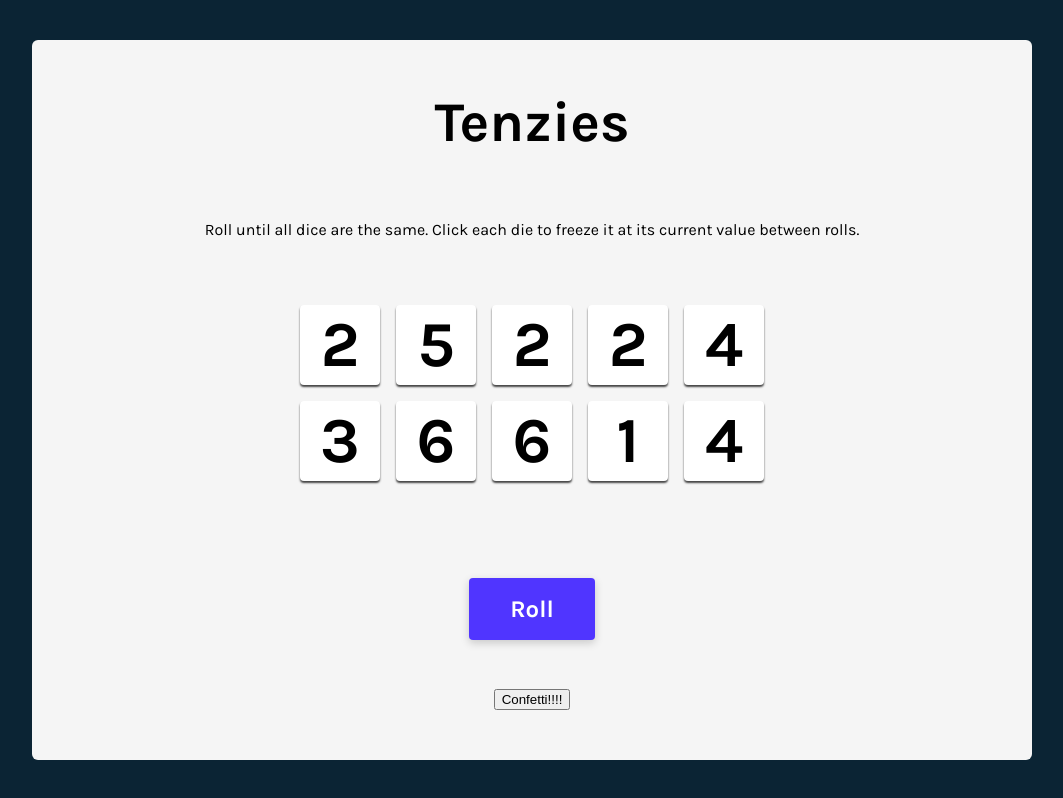
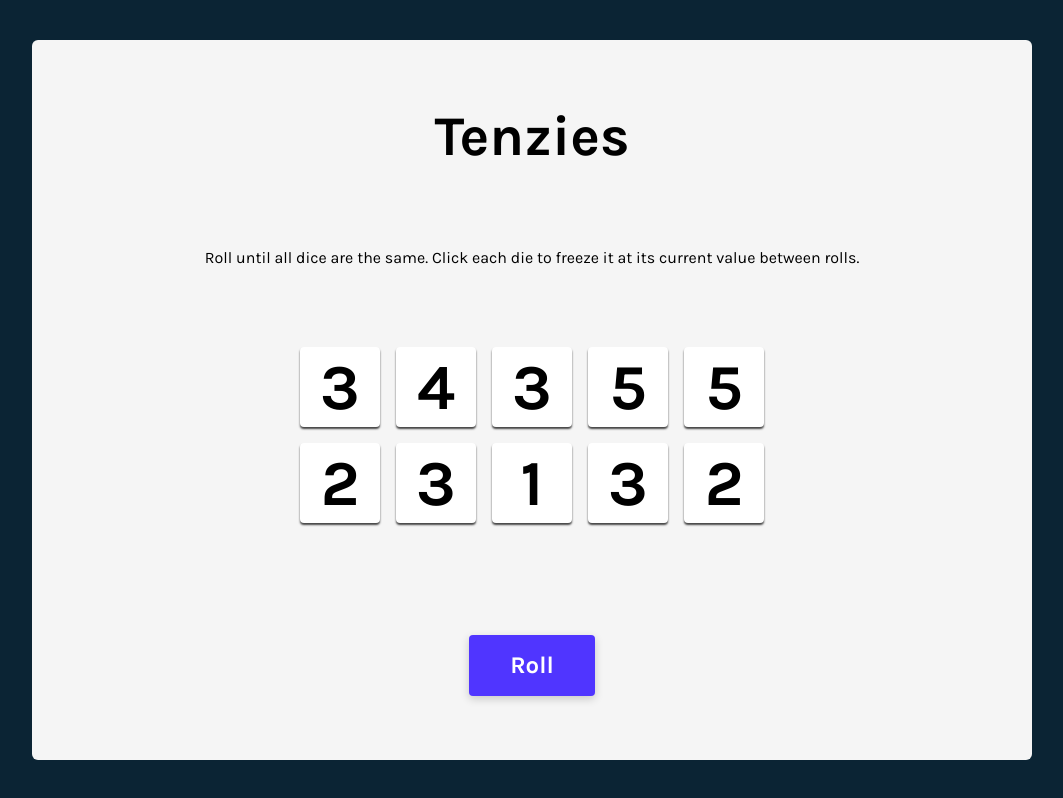
Before and after one commit to marijedb/tenzies, a React (Create React App) app: page / in a window 1280 px wide. Shown: the whole page, without its empty margins (108-1171 px from the left). Built offline with nearby package versions, Linux system fonts and the light colour scheme.

Commit message:
added holdDice functionality

```diff
--- a/src/App.js
+++ b/src/App.js
@@ -10,13 +10,11 @@ function App() {
     height: window.innerHeight
   })
 
-  const [showConfetti, setShowConfetti] = useState(false)
+  const [showConfetti, setShowConfetti] = useState(true)
 
   const [diceArray, setDiceArray] = useState(allNewDice())
 
-  function handleConfetti(){
-    setShowConfetti(prevShow => !prevShow)
-  }
+  const [tenzies, setTenzies] = useState(false)
 
   useEffect(()=> {
     function handleWindowSize(){
@@ -32,24 +30,49 @@ function App() {
     }
   })
 
+  useEffect(() => {
+    const allHeld = diceArray.every(dice => dice.isHeld)
+    const firstValue = diceArray[0].value
+    const allSameValue = diceArray.every(dice => dice.value === firstValue)
+    if(allHeld && allSameValue){
+      setTenzies(true)
+    }
+  }, [diceArray])
+
   const diceElements = diceArray.map((dice)=> {
-    return <Dice value={dice.value} key={dice.id} isHeld={dice.isHeld} />
+    return <Dice value={dice.value} key={dice.id} isHeld={dice.isHeld} holdDice={() => holdDice(dice.id)} />
   })
+
+  function generateNewDice(){
+    return {
+      value: Math.floor(Math.random() * 6) + 1,
+      isHeld: false,
+      id: nanoid()
+    }
+  }
 
   function allNewDice(){
     let newDiceArray = []
     for(let i = 0; i < 10 ; i++){
-      newDiceArray.push({
-        value: Math.floor(Math.random() * 6) + 1,
-        isHeld: false,
-        id: nanoid()
-      })
+      newDiceArray.push(generateNewDice())
   }
   return newDiceArray
 }
 
   function getNewDice(){
-    setDiceArray(allNewDice())
+    setDiceArray(oldDiceArray => oldDiceArray.map(dice => {
+      return dice.isHeld ? dice : generateNewDice()
+    }))
+  }
+
+  function holdDice(id){
+   setDiceArray(oldDiceArray => oldDiceArray.map(dice => {
+    return dice.id === id ? {
+        ...dice,
+        isHeld: !dice.isHeld
+      } :
+      dice
+   }))
   }
 
   return (
@@ -60,8 +83,8 @@ function App() {
         {diceElements}
       </div>
       <button className='roll-btn' onClick={getNewDice}>Roll</button>
-      {showConfetti && <Confetti width={windowSize.width} height={windowSize.height} />}
-        <button onClick={handleConfetti}>Confetti!!!!</button>
+      {(showConfetti && tenzies) && <Confetti width={windowSize.width} height={windowSize.height} />}
+
     </div>
   );
 }
--- a/src/components/Dice.js
+++ b/src/components/Dice.js
@@ -5,7 +5,7 @@ function Dice(props){
         backgroundColor: props.isHeld ? "#59E391" : "#ffffff"
     }
     return(
-        <div className="dice-container" style={styles}>
+        <div className="dice-container" style={styles} onClick={props.holdDice}>
             <h2 className="single-dice">{props.value}</h2>
         </div>
     )
```
